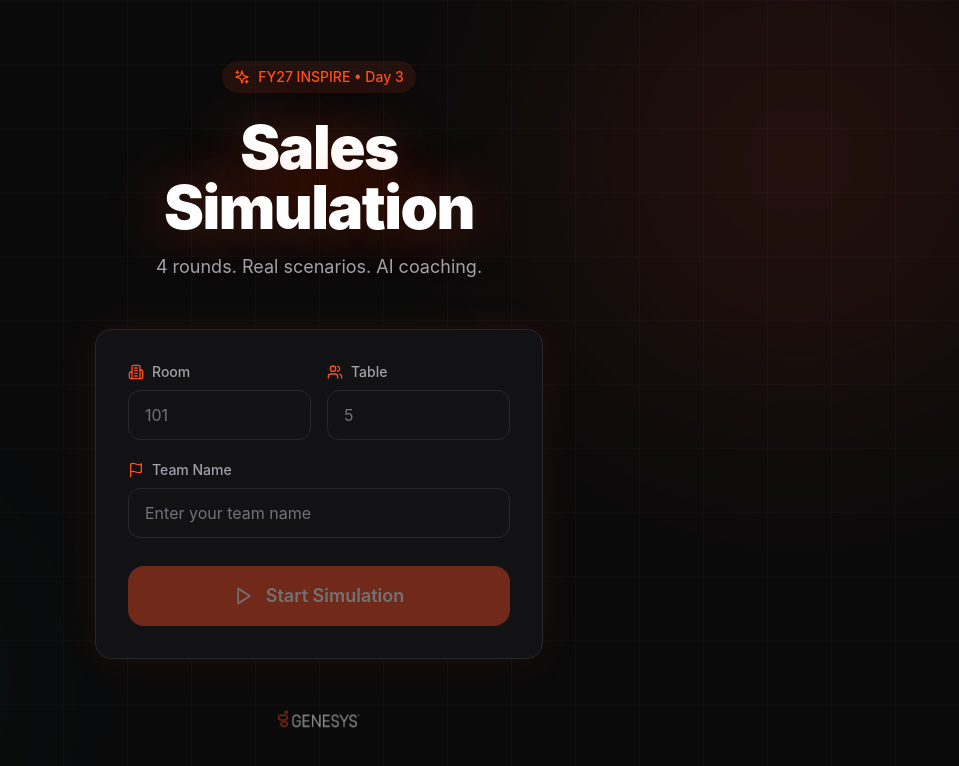
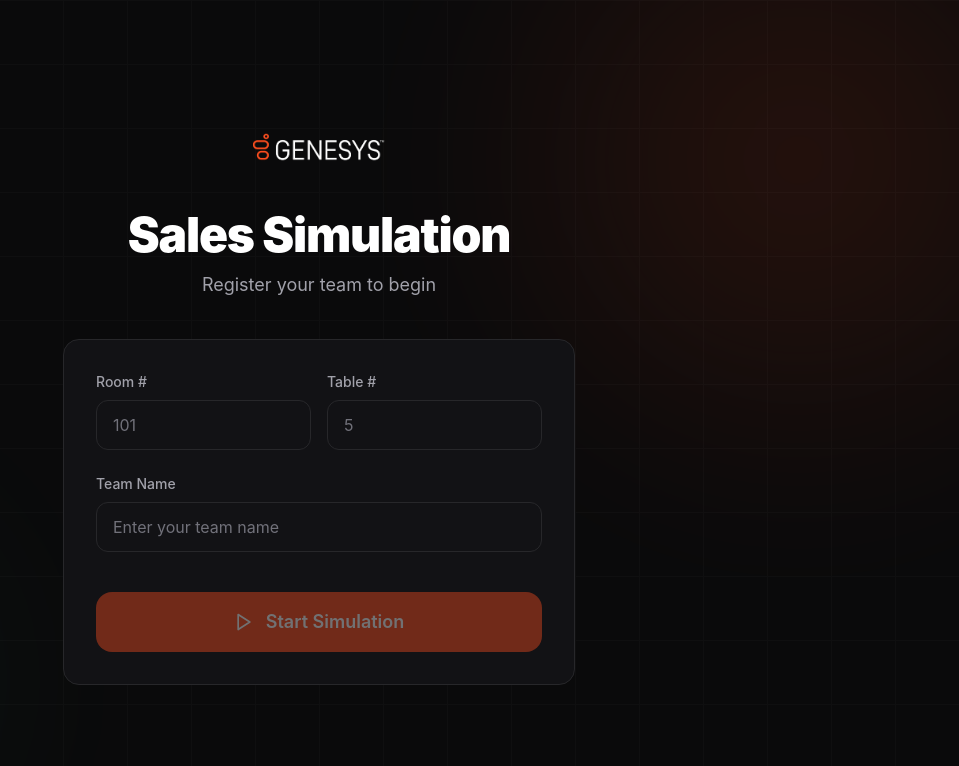
Before and after one commit to ryan1-create/genesys-inspire-simulation, a Next.js app: page / in a window 1280 px wide. Shown: the top 766 px of the page, without its empty margins (321-1280 px from the left). Built offline with nearby package versions, Linux system fonts and the light colour scheme.

Commit message:
Update page.js

```diff
--- a/app/page.js
+++ b/app/page.js
@@ -423,39 +423,38 @@ function Header({ teamName, room, table, roundNumber, roundColor, submissions, o
       <div className="max-w-6xl mx-auto px-6 h-20 flex items-center justify-between">
         {/* Logo area */}
         <div className="flex items-center gap-5">
-          <img src="/genesys-logo.png" alt="Genesys" className="h-10 object-contain" />
+          <img src="/genesys-logo.png" alt="Genesys" className="h-12 object-contain" />
           <div className="h-8 w-px" style={{ backgroundColor: theme.darkMuted }} />
           <div
-            className="text-sm font-bold px-4 py-2 rounded-lg"
-            style={{ backgroundColor: `${roundColor}25`, color: roundColor }}
+            className="text-base font-bold px-4 py-2 rounded-lg"
+            style={{ backgroundColor: `${roundColor}30`, color: roundColor }}
           >
             Round {roundNumber}
           </div>
         </div>
 
         {/* Score, Leaderboard & Team */}
-        <div className="flex items-center gap-6">
+        <div className="flex items-center gap-5">
           {/* Running Score */}
           {completedRounds.length > 0 && (
-            <div className="flex items-center gap-3 px-4 py-2 rounded-lg" style={{ backgroundColor: theme.darker }}>
+            <div className="flex items-center gap-2 px-4 py-2 rounded-lg" style={{ backgroundColor: theme.darker }}>
               <Flame className="w-5 h-5" style={{ color: theme.orange }} />
-              <span className="text-xl font-black text-white">{totalScore}</span>
-              <span className="text-sm" style={{ color: theme.subtle }}>pts</span>
+              <span className="text-2xl font-black text-white">{totalScore}</span>
             </div>
           )}
 
           {/* Leaderboard Button */}
           <button
             onClick={onLeaderboardClick}
-            className="flex items-center gap-2 px-4 py-2 rounded-lg transition-all hover:scale-105"
+            className="flex items-center gap-2 px-4 py-2.5 rounded-lg transition-all hover:scale-105"
             style={{ backgroundColor: theme.darker }}
           >
             <Trophy className="w-5 h-5" style={{ color: "#FFD700" }} />
-            <span className="text-sm font-medium text-white">Leaderboard</span>
+            <span className="text-base font-medium text-white">Leaderboard</span>
           </button>
 
           {/* Team Info */}
-          <div className="text-right">
+          <div className="text-right pl-2 border-l" style={{ borderColor: theme.darkMuted }}>
             <div className="text-base font-bold text-white">{teamName}</div>
             <div className="text-sm" style={{ color: theme.subtle }}>R{room} • T{table}</div>
           </div>
@@ -922,56 +921,41 @@ export default function GenesysSimulation() {
 
     return (
       <AnimatedBackground>
-        <div className="min-h-screen flex flex-col items-center justify-center p-6">
-          <div className="w-full max-w-md">
-            {/* Hero */}
-            <div className="text-center mb-12">
-              <div className="inline-flex items-center gap-2 px-3 py-1.5 rounded-full mb-6" style={{ backgroundColor: theme.orangeSubtle }}>
-                <Sparkles className="w-4 h-4" style={{ color: theme.orange }} />
-                <span className="text-sm font-medium" style={{ color: theme.orange }}>FY27 INSPIRE • Day 3</span>
-              </div>
+        <div className="min-h-screen flex flex-col items-center justify-center p-8">
+          <div className="w-full max-w-lg">
+            {/* Logo */}
+            <div className="text-center mb-10">
+              <img src="/genesys-logo.png" alt="Genesys" className="h-16 mx-auto mb-8" />
               <h1
-                className="text-5xl md:text-6xl font-black tracking-tight mb-4"
-                style={{
-                  color: theme.white,
-                  textShadow: `0 0 60px ${theme.orangeGlow}`,
-                }}
-              >
-                Sales<br />Simulation
+                className="text-4xl md:text-5xl font-black tracking-tight mb-3"
+                style={{ color: theme.white }}
+              >
+                Sales Simulation
               </h1>
               <p className="text-lg" style={{ color: theme.muted }}>
-                4 rounds. Real scenarios. AI coaching.
+                Register your team to begin
               </p>
             </div>
 
             {/* Registration Card */}
-            <Card className="p-8" glow glowColor={theme.orange}>
-              <div className="space-y-5">
+            <Card className="p-8">
+              <div className="space-y-6">
                 <div className="grid grid-cols-2 gap-4">
-                  <InputGroup label="Room" icon={Building2}>
-                    <GlowInput
-                      value={roomNumber}
-                      onChange={setRoomNumber}
-                      placeholder="101"
-                    />
-                  </InputGroup>
-                  <InputGroup label="Table" icon={Users}>
-                    <GlowInput
-                      value={tableNumber}
-                      onChange={setTableNumber}
-                      placeholder="5"
-                    />
-                  </InputGroup>
-                </div>
-                <InputGroup label="Team Name" icon={Flag}>
-                  <GlowInput
-                    value={teamName}
-                    onChange={setTeamName}
-                    placeholder="Enter your team name"
-                  />
-                </InputGroup>
-
-                <div className="pt-2 space-y-3">
+                  <div>
+                    <label className="block text-sm font-medium mb-2" style={{ color: theme.muted }}>Room #</label>
+                    <GlowInput value={roomNumber} onChange={setRoomNumber} placeholder="101" />
+                  </div>
+                  <div>
+                    <label className="block text-sm font-medium mb-2" style={{ color: theme.muted }}>Table #</label>
+                    <GlowInput value={tableNumber} onChange={setTableNumber} placeholder="5" />
+                  </div>
+                </div>
+                <div>
+                  <label className="block text-sm font-medium mb-2" style={{ color: theme.muted }}>Team Name</label>
+                  <GlowInput value={teamName} onChange={setTeamName} placeholder="Enter your team name" />
+                </div>
+
+                <div className="pt-4 space-y-3">
                   <GlowButton
                     onClick={handleTeamSubmit}
                     disabled={!teamName.trim() || !tableNumber.trim() || !roomNumber.trim()}
@@ -994,11 +978,6 @@ export default function GenesysSimulation() {
                 </div>
               </div>
             </Card>
-
-            {/* Footer */}
-            <div className="text-center mt-10">
-              <img src="/genesys-logo.png" alt="Genesys" className="h-10 mx-auto opacity-60" />
-            </div>
           </div>
         </div>
       </AnimatedBackground>
@@ -1047,115 +1026,79 @@ export default function GenesysSimulation() {
 
             {/* ============ INTRO PHASE ============ */}
             {roundPhase === "intro" && (
-              <div className="space-y-8 animate-fadeIn">
-                {/* Hero Section */}
-                <div className="text-center py-12">
-                  <div
-                    className="inline-flex items-center justify-center w-24 h-24 rounded-2xl mb-6"
-                    style={{
-                      backgroundColor: `${roundColor}20`,
-                      boxShadow: `0 0 40px ${roundColor}30`,
-                    }}
-                  >
-                    <RoundIcon className="w-12 h-12" style={{ color: roundColor }} />
-                  </div>
-                  <div className="flex items-center justify-center gap-3 mb-4">
+              <div className="space-y-6 animate-fadeIn">
+                {/* Hero Image + Title */}
+                <div
+                  className="relative rounded-2xl overflow-hidden"
+                  style={{ minHeight: "280px" }}
+                >
+                  {/* Background Image */}
+                  <div
+                    className="absolute inset-0"
+                    style={{
+                      backgroundImage: `url(${industryImages[currentRound.id]})`,
+                      backgroundSize: "cover",
+                      backgroundPosition: "center",
+                    }}
+                  />
+                  {/* Gradient Overlay */}
+                  <div
+                    className="absolute inset-0"
+                    style={{
+                      background: `linear-gradient(to top, ${theme.black} 0%, ${theme.black}90 40%, transparent 100%)`,
+                    }}
+                  />
+                  {/* Content */}
+                  <div className="relative z-10 p-8 flex flex-col justify-end h-full" style={{ minHeight: "280px" }}>
+                    <div className="flex items-center gap-3 mb-3">
                       <span
-                      className="text-sm font-medium px-4 py-1.5 rounded-full"
-                      style={{ backgroundColor: theme.darkMuted, color: theme.muted }}
+                        className="text-sm font-semibold px-3 py-1 rounded-full"
+                        style={{ backgroundColor: roundColor, color: theme.white }}
                       >
                         {currentRound.motion}
                       </span>
-                    <span
-                      className="text-sm font-medium px-4 py-1.5 rounded-full"
-                      style={{ backgroundColor: theme.darkMuted, color: theme.muted }}
-                    >
-                      {currentRound.subtitle}
-                    </span>
-                  </div>
-                  <h1
-                    className="text-5xl md:text-6xl font-black tracking-tight mb-4"
-                    style={{ color: theme.white }}
-                  >
+                    </div>
+                    <h1 className="text-5xl font-black mb-2" style={{ color: theme.white }}>
                       {currentRound.title}
                     </h1>
-                  <p className="text-xl max-w-xl mx-auto" style={{ color: theme.muted }}>
+                    <p className="text-lg" style={{ color: theme.muted }}>
                       {currentRound.description}
                     </p>
                   </div>
-
-                {/* Customer Card */}
-                <Card className="p-8">
-                  <div className="flex items-start gap-5 mb-6">
-                    <div
-                      className="w-14 h-14 rounded-xl flex items-center justify-center flex-shrink-0"
-                      style={{ backgroundColor: `${roundColor}15` }}
-                    >
-                      <Building2 className="w-7 h-7" style={{ color: roundColor }} />
-                    </div>
+                </div>
+
+                {/* Customer Info - Condensed */}
+                <Card className="p-6">
+                  <div className="flex items-center justify-between mb-4">
+                    <div className="flex items-center gap-4">
+                      <Building2 className="w-6 h-6" style={{ color: roundColor }} />
                       <div>
-                      <h2 className="text-2xl font-bold" style={{ color: theme.white }}>
+                        <h2 className="text-xl font-bold" style={{ color: theme.white }}>
                           {currentRound.customer.name}
                         </h2>
-                      <p className="text-base" style={{ color: theme.muted }}>
-                        {currentRound.customer.industry} • {currentRound.customer.revenue}
+                        <p className="text-sm" style={{ color: theme.muted }}>
+                          {currentRound.customer.industry} • {currentRound.customer.revenue} • {currentRound.customer.currentSolution}
                         </p>
                       </div>
                     </div>
-
-                  <div className="grid grid-cols-2 md:grid-cols-4 gap-4 mb-6">
-                    {[
-                      { label: "Industry", value: currentRound.customer.industry },
-                      { label: "Size", value: currentRound.customer.size },
-                      { label: "Revenue", value: currentRound.customer.revenue },
-                      { label: "Current", value: currentRound.customer.currentSolution },
-                    ].map((item, idx) => (
-                      <div key={idx} className="p-4 rounded-lg" style={{ backgroundColor: theme.dark }}>
-                        <div className="text-sm mb-1" style={{ color: theme.subtle }}>{item.label}</div>
-                        <div className="text-base font-medium" style={{ color: theme.light }}>{item.value}</div>
+                  </div>
+                  <div className="grid md:grid-cols-2 gap-2">
+                    {currentRound.context.slice(0, 4).map((item, idx) => (
+                      <div key={idx} className="flex items-start gap-2 text-sm" style={{ color: theme.light }}>
+                        <div className="w-1.5 h-1.5 rounded-full mt-1.5 flex-shrink-0" style={{ backgroundColor: roundColor }} />
+                        {item}
                       </div>
                     ))}
                   </div>
-
-                  <div className="space-y-3">
-                    <h3 className="text-base font-semibold" style={{ color: theme.muted }}>Situation Context</h3>
-                    <div className="grid md:grid-cols-2 gap-3">
-                      {currentRound.context.map((item, idx) => (
-                        <div key={idx} className="flex items-start gap-3 text-base" style={{ color: theme.light }}>
-                          <div
-                            className="w-2 h-2 rounded-full mt-2 flex-shrink-0"
-                            style={{ backgroundColor: roundColor }}
-                          />
-                          {item}
-                        </div>
-                      ))}
-                    </div>
-                  </div>
                 </Card>
 
-                {/* Challenge Card */}
-                <Card
-                  className="p-8"
-                  glow
-                  glowColor={roundColor}
-                  style={{ borderColor: `${roundColor}30` }}
-                >
-                  <div className="flex items-start gap-5">
-                    <div
-                      className="w-12 h-12 rounded-lg flex items-center justify-center flex-shrink-0"
-                      style={{ backgroundColor: roundColor }}
-                    >
-                      <Flag className="w-6 h-6 text-white" />
-                    </div>
+                {/* Challenge - Condensed */}
+                <Card className="p-6 border" style={{ borderColor: `${roundColor}40` }}>
+                  <div className="flex items-start gap-4">
+                    <Flag className="w-6 h-6 flex-shrink-0" style={{ color: roundColor }} />
                     <div>
-                      <h3 className="text-xl font-bold mb-3" style={{ color: theme.white }}>Your Challenge</h3>
-                      <p className="text-base mb-4" style={{ color: theme.light }}>{currentRound.challenge}</p>
-                      <div
-                        className="text-sm px-4 py-3 rounded-lg inline-block"
-                        style={{ backgroundColor: theme.dark, color: theme.muted }}
-                      >
-                        <strong style={{ color: roundColor }}>Objective:</strong> {currentRound.objective}
-                      </div>
+                      <h3 className="text-lg font-bold mb-2" style={{ color: theme.white }}>Your Challenge</h3>
+                      <p className="text-base" style={{ color: theme.light }}>{currentRound.challenge}</p>
                     </div>
                   </div>
                 </Card>
```
Lines whose indentation alone changed are shown as unchanged.
